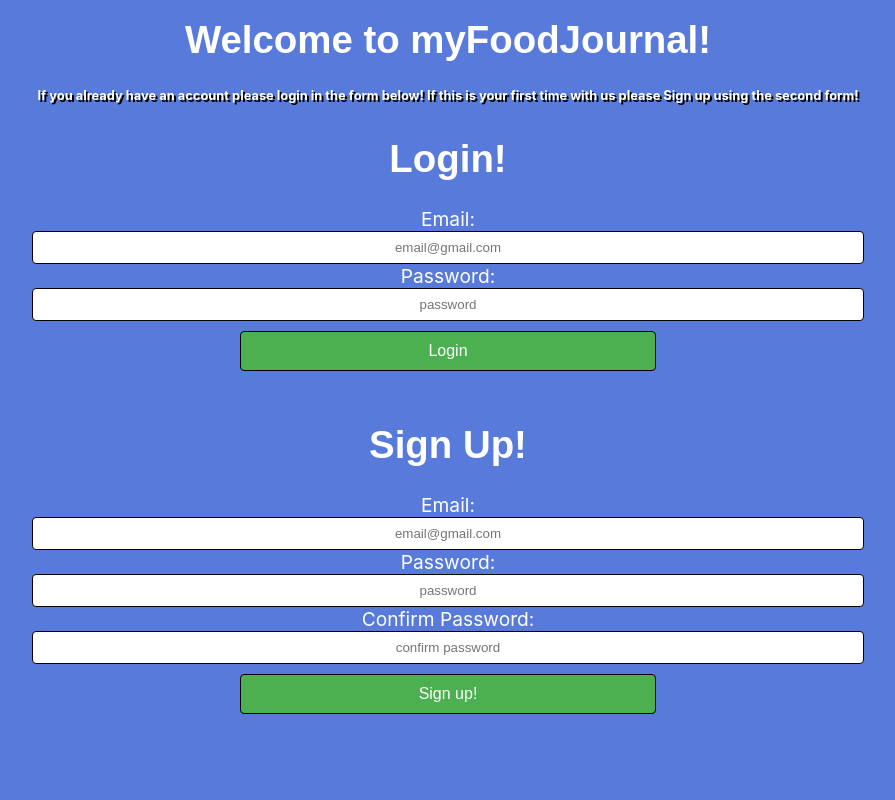
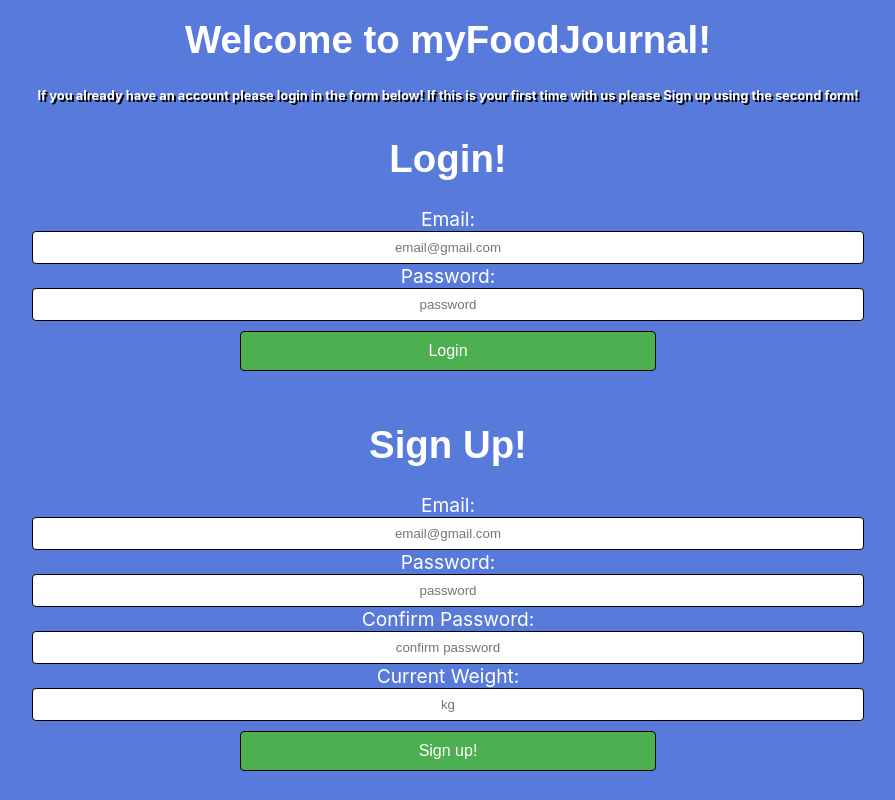
Before and after one commit to emrichmp/myFoodJournal-Frontend, a React (Create React App) app: page / in a window 1280 px wide. Shown: the whole page, without its empty margins (192-1087 px from the left). Built offline with nearby package versions, Linux system fonts and the light colour scheme; a web font is replaced by a local one.

Commit message:
added post action

```diff
--- a/src/components/Login/SignUpForm.js
+++ b/src/components/Login/SignUpForm.js
@@ -13,7 +13,8 @@ class SignUpForm extends React.Component {
         if (this.state.password === this.state.confirm){
             let email = this.state.email
             let password = this.state.password
-            this.postHandler(email, password)
+            let weight = this.state.weight
+            this.postHandler(email, password, weight)
         } else {
             this.setState({
                 error: "Passwords do not match!"
@@ -21,13 +22,14 @@ class SignUpForm extends React.Component {
         }
     }
 
-    postHandler(email, password) {
-        console.log(email, password)
+    postHandler(email, password, weight) {
+        //console.log(email, password)
         fetch(`http://localhost:3000/api/v1/users`, {
             method: 'POST',
             body: JSON.stringify({
                 email: email,
                 password: password,
+                weight: weight
         }),
         headers: {
         "Content-type": "application/json; charset=UTF-8"
@@ -59,6 +61,10 @@ class SignUpForm extends React.Component {
                       Confirm Password:
                       <input className="signup-input" type="password" name="confirm" placeholder="confirm password" onChange={this.changeHandler} />
                   </label>
+                  <label>
+                      Current Weight:
+                      <input className="signup-input" type="text" name="weight" placeholder="kg" onChange={this.changeHandler} />
+                  </label>
                   <input className="signup-button" type="submit" value="Sign up!" />
               </form>
           </div>
```
